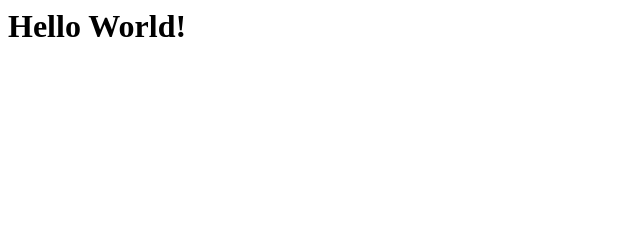
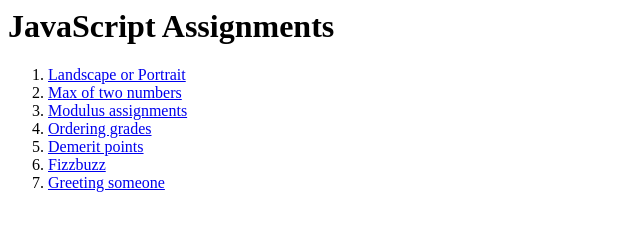
Before and after one commit to LearningJavaScriptSandbox-2021-2022/Learning-JavaScript-Sandbox, a plain HTML site: page Index.html in a window 1280 px wide. Shown: the whole page, without its empty margins (0-640 px from the left). Drawn offline with Linux system fonts and the light colour scheme.

Commit message:
Update Index.html

```diff
--- a/Index.html
+++ b/Index.html
@@ -9,6 +9,31 @@
     <meta name="viewport" content="width=device-width, initial-scale=1.0">
   </head>
   <body>
-    <h1>Hello World!</h1>
+    <header>
+      <h1>JavaScript Assignments</h1>
+    </header>
+    <nav>
+      <div>
+        <ol>
+          <li> <a href="#">Landscape or Portrait</a>
+          <li> <a href="#">Max of two numbers</a>
+          <li> <a href="#">Modulus assignments</a>
+          <li> <a href="#">Ordering grades</a>
+          <li> <a href="#">Demerit points</a>
+          <li> <a href="#">Fizzbuzz</a>
+          <li> <a href="#">Greeting someone</a>
+        </ol>
+      </div>
+    </nav>
+    <aside><p></p></aside>
+    <section>
+      <h3></h3>
+      <article>
+        <p></p>
+      </article>
+    </section>
+    <script src="scripts/index.js" type="text/javascript">
+
+    </script>
   </body>
 </html>
```
